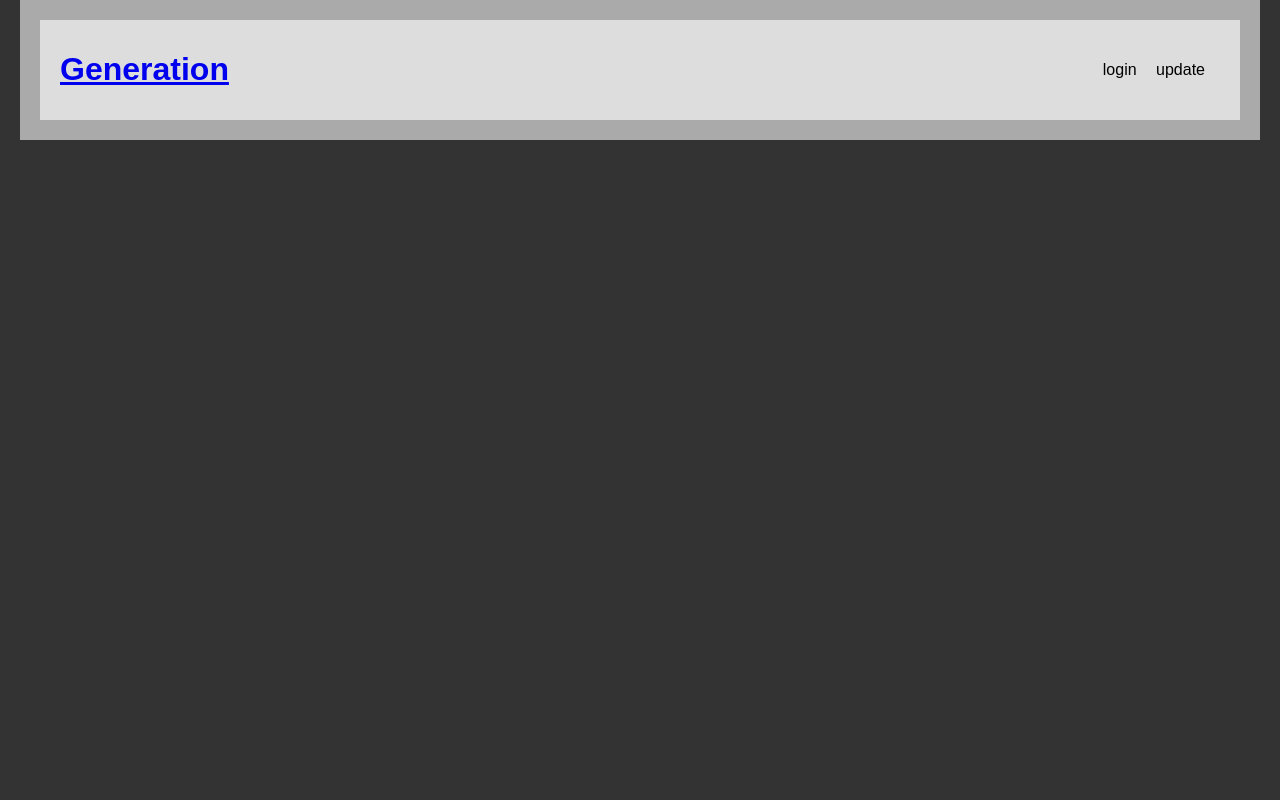
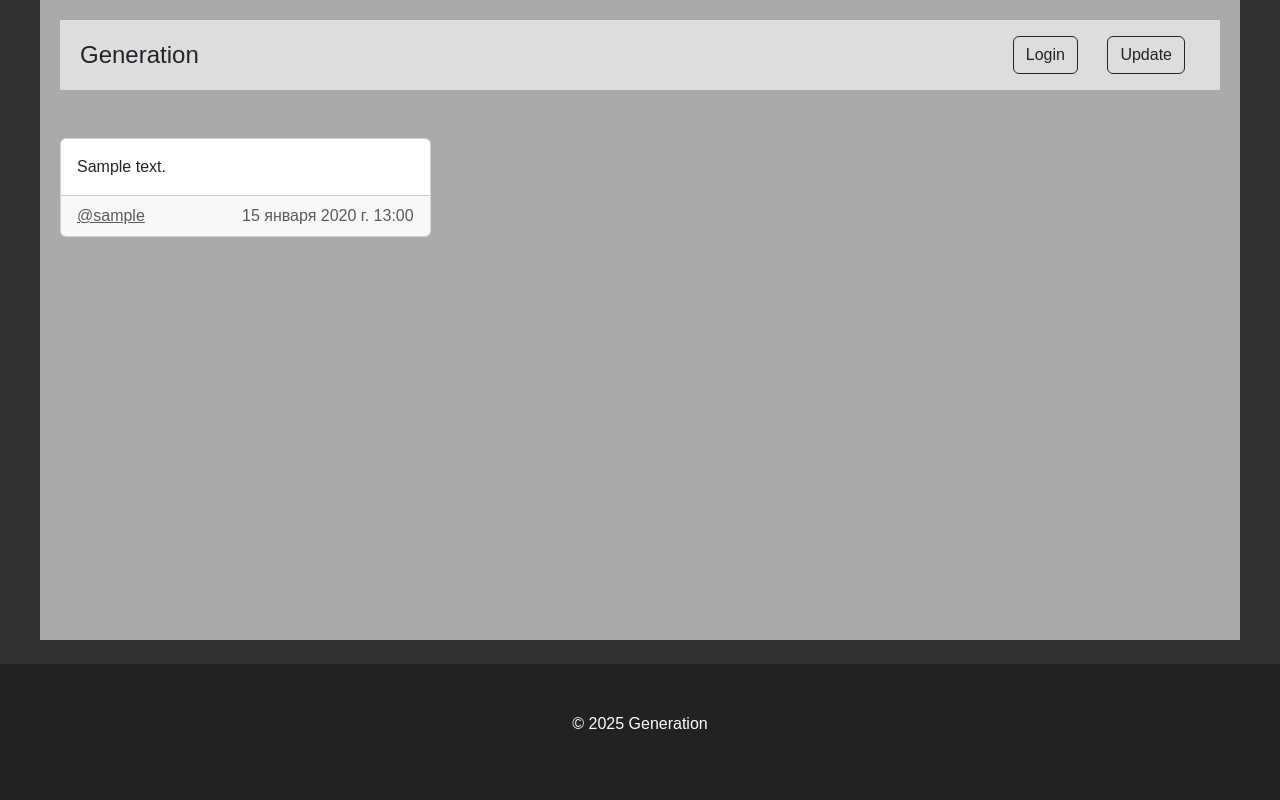
Before and after one commit to Rimuwu/generation, a Django app: page /logout/ in a window 1280 px wide. Run offline with Django 5.2, Linux system fonts and the light colour scheme; a user stored in the database is signed in; tables that the repository leaves empty hold one stand-in row (values such as "Sample post"); some libraries are stand-ins or nearby versions.

Commit message:
Конец

```diff
--- a/Generation/requirements.txt
+++ b/Generation/requirements.txt
@@ -1,3 +1,4 @@
 django==5.1.6
 psycopg2-binary==2.9.6
 django-markdown-deux==1.0.6
+bleach==6.2.0
--- a/Generation/settings.py
+++ b/Generation/settings.py
@@ -25,8 +25,7 @@ SECRET_KEY = 'django-insecure-n+ep=$g!=!-)2x_pmdqieoxf=w%jyy8!65c7%4bj96#6k6_qvx
 
 # SECURITY WARNING: don't run with debug turned on in production!
 DEBUG = True
-
-ALLOWED_HOSTS = ['localhost', '127.0.0.1', '0.0.0.0']
+ALLOWED_HOSTS = ['localhost', '127.0.0.1', '0.0.0.0', '*']
 
 
 # Application definition
--- a/Generation/static/profile.css
+++ b/Generation/static/profile.css
@@ -1,10 +1,10 @@
-body {
+/* body {
     margin: 0;
     padding: 0;
     font-family: sans-serif;
     background-color: #2f2f2f;
     color: #fff;
-  }
+  } */
   header {
     background-color: #ccc;
     color: #000;
@@ -69,6 +69,9 @@ body {
     font-size: 0.8rem;
     color: #ccc;
     margin-bottom: 5px;
+    display: flex;
+    justify-content: space-between;
+    align-items: center;
   }
   .post-content {
     font-size: 1rem;
@@ -98,3 +101,22 @@ body {
   .new-post-form button:hover {
     background-color: #ddd;
   }
+
+  .delete-post-form {
+    position: absolute;
+    top: 10px;
+    right: 10px;
+    margin: 0;
+  }
+
+  .delete-post-button {
+    background: none;
+    border: none;
+    cursor: pointer;
+    padding: 0;
+  }
+
+  .delete-icon {
+    width: 20px;
+    height: 20px;
+  }
--- a/Generation/static/styles.css
+++ b/Generation/static/styles.css
@@ -1,13 +1,23 @@
 /* static/styles.css */
+html {
+    height: 100%;
+}
+
 body {
+    display: flex;
+    flex-direction: column;
+    width: auto;
+    min-height: 100vh;
     background-color: #333;
     color: white;
     font-family: Arial, sans-serif;
     margin: 0;
     padding: 0;
+    height: 100%;
 }
 
 .container {
+    flex: 1;
     max-width: 1200px;
     margin: 0 auto;
     background: #aaa;
@@ -47,3 +57,28 @@ nav a {
     font-size: 0.8em;
     color: #555;
 }
+
+main.posts {
+    display: grid;
+    grid-template-columns: repeat(auto-fit, minmax(300px, 1fr));
+    gap: 20px;
+    padding: 20px;
+}
+
+main.posts .post {
+    background: #ccc;
+    padding: 15px;
+    border-radius: 8px;
+    box-shadow: 0 2px 5px rgba(0, 0, 0, 0.1);
+}
+
+footer {
+    text-align: center;
+    padding: 10px;
+    background: #222;
+    color: white;
+    position: relative;
+    bottom: 0;
+    width: 100%;
+    margin-top: auto;
+}
--- /dev/null
+++ b/Generation/templates/base.html
@@ -0,0 +1,59 @@
+{% load static %}
+<!DOCTYPE html>
+<html lang="ru">
+<head>
+    <meta charset="UTF-8">
+    <meta name="viewport" content="width=device-width, initial-scale=1.0">
+    <title>{% block title %}Generation{% endblock %}</title>
+    <link href="https://cdn.jsdelivr.net/npm/bootstrap@5.3.0-alpha3/dist/css/bootstrap.min.css" rel="stylesheet">
+    <link rel="stylesheet" href="{% static 'profile.css' %}">
+    <link rel="stylesheet" href="{% static 'styles.css' %}">
+    <style>
+        body {
+            display: flex;
+            flex-direction: column;
+            min-height: 100vh;
+            margin: 0;
+        }
+
+        .container {
+            flex: 1;
+        }
+
+        footer {
+            text-align: center;
+            padding: 10px;
+            background: #222;
+            color: white;
+            position: relative;
+            bottom: 0;
+            width: 100%;
+            margin-top: auto;
+        }
+    </style>
+</head>
+<body>
+    <div class="container ">
+        <header class="d-flex justify-content-between align-items-center py-3">
+            <h1><a href="{% url 'index' %}" class="text-decoration-none text-dark">Generation</a></h1>
+            <nav>
+                {% if request.user.is_authenticated %}
+                    <a href="{% url 'logout' %}" class="btn btn-outline-dark me-2">Logout</a>
+                    <a href="{% url 'profile' request.user.username %}" class="btn btn-outline-dark">Profile</a>
+                {% else %}
+                    <a href="{% url 'authorization' %}" class="btn btn-outline-dark">Login</a>
+                {% endif %}
+                <a href="{% url 'index' %}" class="btn btn-outline-dark">Update</a>
+            </nav>
+        </header>
+
+        {% block content %}{% endblock %}
+    </div>
+
+    <footer class="text-center py-5 mt-4 ">
+        <p>&copy; 2025 Generation</p>
+    </footer>
+
+    <script src="https://cdn.jsdelivr.net/npm/bootstrap@5.3.0-alpha3/dist/js/bootstrap.bundle.min.js"></script>
+</body>
+</html>
--- a/Generation/templates/index.html
+++ b/Generation/templates/index.html
@@ -1,39 +1,25 @@
-{% load static markdown_deux_tags %}
-<!DOCTYPE html>
-<html lang="ru">
-<head>
-    <meta charset="UTF-8">
-    <meta name="viewport" content="width=device-width, initial-scale=1.0">
-    <title>Generation</title>
-    <link rel="stylesheet" href="{% static 'styles.css' %}">
-</head>
-<body>
-    <div class="container">
-        <header>
-            <h1 style="color: black;"><a href="{% url 'index' %}">Generation</a></h1>
-            <nav>
-                {% if request.user.is_authenticated %}
-                    <a href="{% url 'logout' %}">logout</a>
-                    <a href="{% url 'profile' request.user.username %}">profile</a>
-                {% endif %}
-                {% if not request.user.is_authenticated %}
-                    <a href="{% url 'authorization' %}">login</a>
-                {% endif %}
-                <a href="{% url 'index' %}">update</a>
-            </nav>
-        </header>
+{% extends 'base.html' %}
 
-        <main class="posts">
-            {% for post in posts %}
-                <div class="post">
-                    <p>{{ post.content|markdown }}</p>
-                    <div class="meta">
-                        <span class="user">@{{ post.user }}</span>
-                        <span class="time">{{ post.timestamp }}</span>
+{% block title %}Home{% endblock %}
+
+{% block content %}
+<main class="row row-cols-1 row-cols-md-2 row-cols-lg-3 g-4 mt-4">
+    {% if posts.exists %}
+        {% for post in posts %}
+            <div class="col">
+                <div class="card h-100">
+                    <div class="card-body">
+                        <p class="card-text">{{ post.content|safe }}</p>
+                    </div>
+                    <div class="card-footer d-flex justify-content-between">
+                        <a href="{% url 'profile' post.user.username %}" class="text-muted">@{{ post.user }}</a>
+                        <span class="text-muted">{{ post.timestamp }}</span>
                     </div>
                 </div>
-            {% endfor %}
-        </main>
-    </div>
-</body>
-</html>
+            </div>
+        {% endfor %}
+    {% else %}
+        <p class="text-center">No posts available.</p>
+    {% endif %}
+</main>
+{% endblock %}
--- a/Generation/urls.py
+++ b/Generation/urls.py
@@ -24,8 +24,9 @@ urlpatterns = [
 
     path('profile/<str:username>/', views.profile, name='profile'),
     path('register/', views.register, name='register'),
-    path('authorization/', views.register, name='authorization'),
+    path('authorization/', views.authorization, name='authorization'),
     path('create_post/', views.create_post, name='create_post'),
     path('create_user/', views.create_user, name='create_user'),
     path('logout/', views.logout_user, name='logout'),
+    path('delete_post/<int:post_id>/', views.delete_post, name='delete_post'),
 ]
--- a/Generation/views.py
+++ b/Generation/views.py
@@ -3,10 +3,19 @@ from .models import Post
 import random
 from django.contrib.auth import login, logout
 from django.contrib.auth.models import User
+from django.contrib.auth import authenticate
+from django.contrib import messages
+from markdown_deux import markdown
+from django.utils.safestring import mark_safe
+from bleach import clean
+from django.views.decorators.http import require_POST
 
 def index(request):
-    posts = Post.objects.exclude(user=request.user)
-    posts = random.sample(list(posts), min(20, len(posts)))
+    if not request.user.is_authenticated:
+        posts = Post.objects.all()
+    else:
+        posts = Post.objects.exclude(user=request.user)
+        posts = random.sample(list(posts), min(20, len(posts)))
     return render(request, 'index.html', {
         'posts': posts,
     })
@@ -23,12 +32,26 @@ def profile(request, username):
     }
     return render(request, 'profile.html', context)
 
-# @login_required
 def create_post(request):
     if request.method == 'POST':
         content = request.POST.get('content', '')
+        allowed_tags = ['b', 'i', 'u', 'em', 'strong', 's']  # Разрешенные теги
+        content = clean(content, tags=allowed_tags, strip=True)  # Очистка текста от запрещенных тегов
+        content = mark_safe(markdown(content))  # Преобразование текста в markdown
+
+        if content == '':
+            messages.error(request, 'Пост не может быть пустым.')
+            return redirect('profile', username=request.user.username)
+
         Post.objects.create(user=request.user, content=content)
         return redirect('profile', username=request.user.username)
+    return redirect('profile', username=request.user.username)
+
+@require_POST
+def delete_post(request, post_id):
+    post = get_object_or_404(Post, id=post_id, user=request.user)
+    post.delete()
+    messages.success(request, 'Пост успешно удалён.')
     return redirect('profile', username=request.user.username)
 
 def register(request):
@@ -43,28 +66,34 @@ def create_user(request):
         password2 = request.POST.get('password2', '')
 
         if password1 != password2:
-            return render(request, 'registration.html', {
-                'error': 'Passwords do not match.'
-            })
+            messages.error(request, 'Пароли не совпадают.')
+            return redirect('register')
 
         if User.objects.filter(username=username).exists():
-            return render(request, 'registration.html', {
-                'error': 'Username already exists.'
-            })
+            messages.error(request, 'Имя пользователя уже занято.')
+            return redirect('register')
 
-        # Continue with user creation if validations pass
         user = User.objects.create_user(username=username, password=password1)
-        user.save()
         login(request, user)
+        return redirect('index')
 
-        return render(request, 'index.html', {})
+    return render(request, 'registration.html')
 
 
 def authorization(request):
-    return render(request, 'authorization.html', {
-    })
+    if request.method == 'POST':
+        username = request.POST.get('username')
+        password = request.POST.get('password')
+        user = authenticate(request, username=username, password=password)
+        if user is not None:
+            login(request, user)
+            return redirect('index')
+        else:
+            messages.error(request, 'Неверное имя пользователя или пароль.')
+    else:
+        messages.get_messages(request).used = True  # Удаляем старые сообщения
+    return render(request, 'authorization.html')
 
 def logout_user(request):
     logout(request)
-    return render(request, 'index.html', {
-    })
+    return index(request)
```
Also changed, not shown: Generation/templates/authorization.html (+57 -0 lines), Generation/templates/profile.html (+20 -28 lines), Generation/templates/registration.html (+26 -105 lines), 1 other file.
